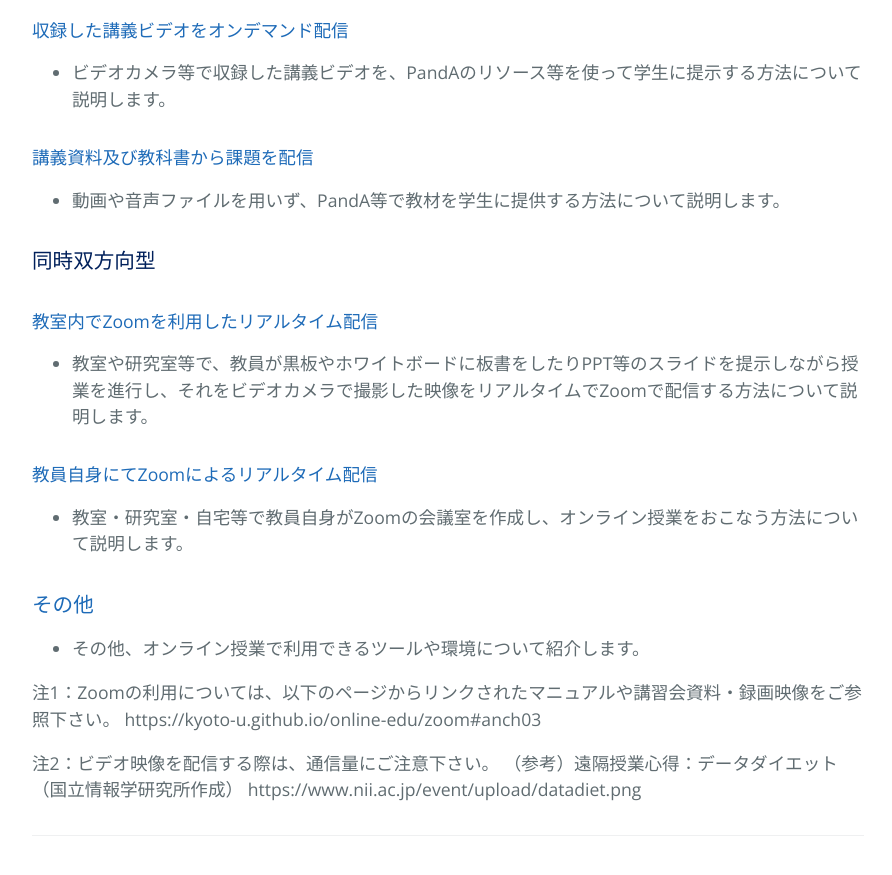
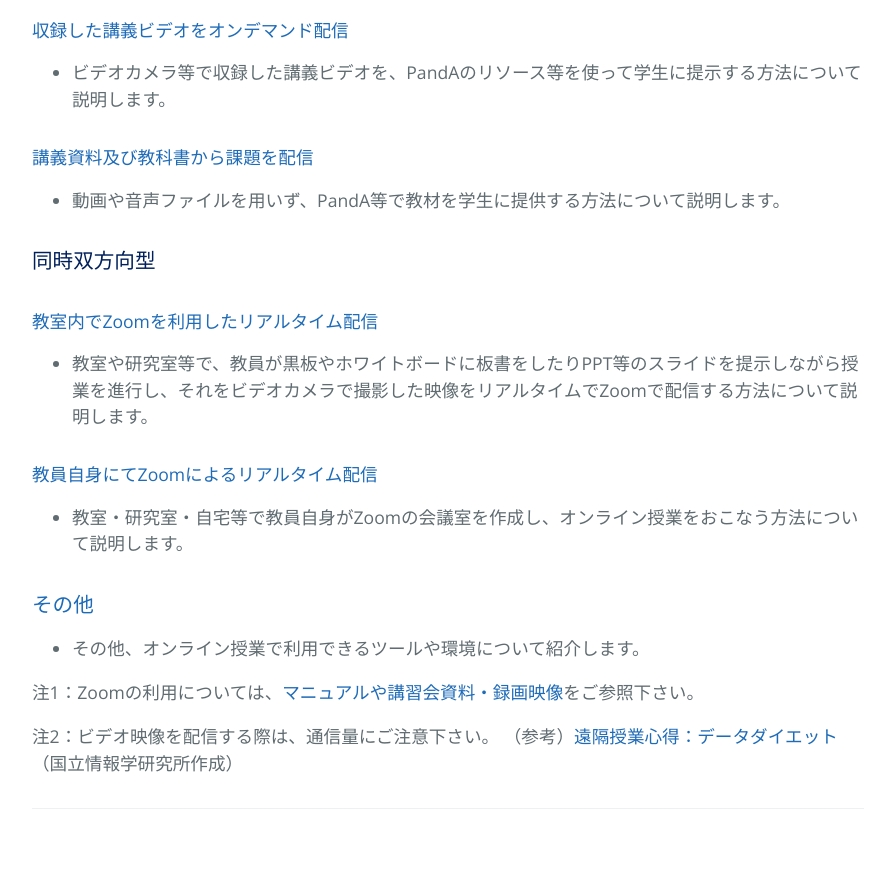
Before and after one commit to kyoto-u/online-edu, a Jekyll site: the page built from index.md, in a window 1280 px wide and 900 px high, scrolled down 1025 px. Shown: the top 875 px of the window, without its empty margins (192-1084 px from the left). Built offline with Jekyll 4.4.1, drawn with Linux system fonts in a browser that asks for light colours.

Commit message:
Add files via upload

```diff
--- a/index.md
+++ b/index.md
@@ -38,9 +38,7 @@ title: {{ site.name }}
 ### [その他](e_others)
 - その他、オンライン授業で利用できるツールや環境について紹介します。
 
-注1：Zoomの利用については、以下のページからリンクされたマニュアルや講習会資料・録画映像をご参照下さい。
-https://kyoto-u.github.io/online-edu/zoom#anch03
+注1：Zoomの利用については、[マニュアルや講習会資料・録画映像](https://kyoto-u.github.io/online-edu/zoom#anch03)をご参照下さい。
 
 注2：ビデオ映像を配信する際は、通信量にご注意下さい。
-（参考）遠隔授業心得：データダイエット（国立情報学研究所作成）
-https://www.nii.ac.jp/event/upload/datadiet.png
+（参考）[遠隔授業心得：データダイエット](https://www.nii.ac.jp/event/upload/datadiet.png)（国立情報学研究所作成）
```
